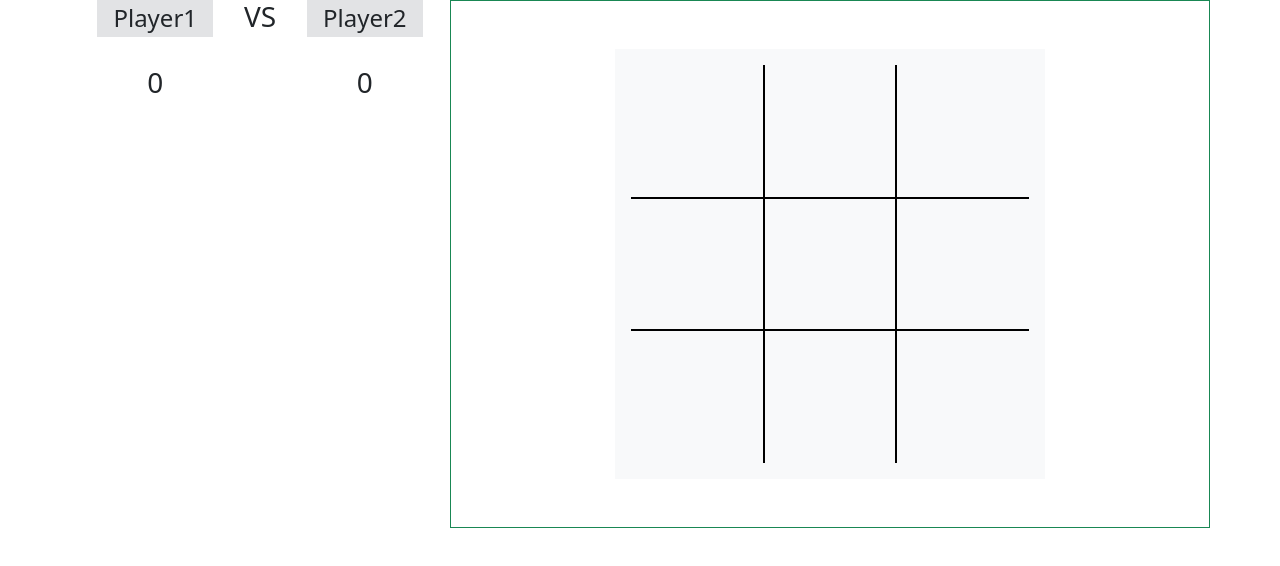
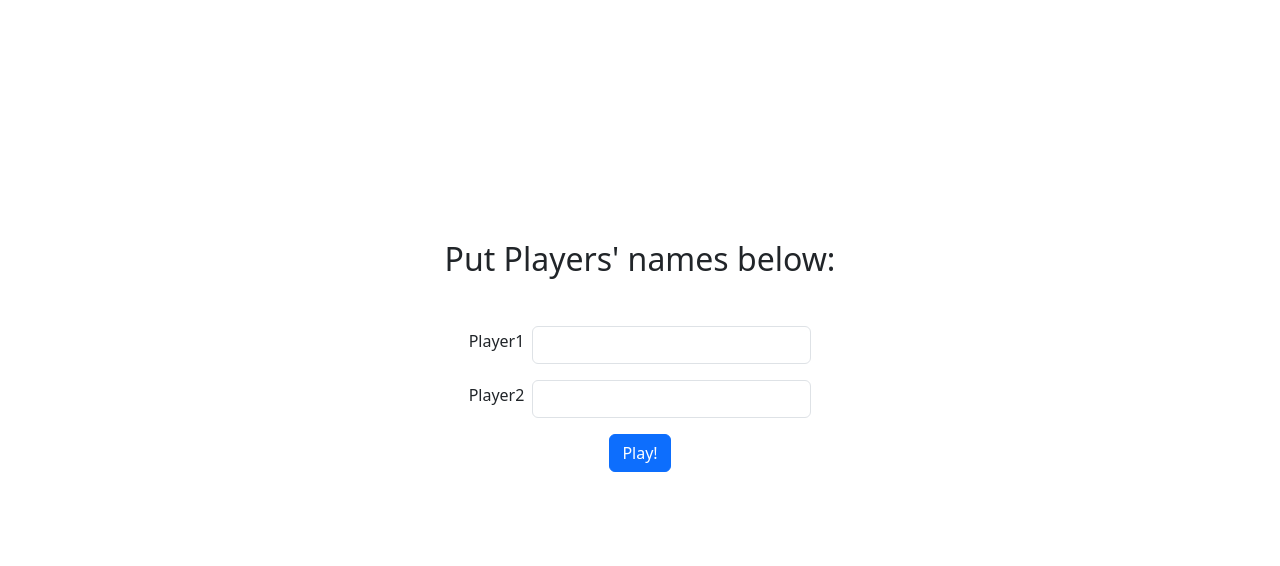
Before and after one commit to Gianlu201/TicTacToe, a React (Vite) app: page / in a window 1280 px wide. Shown: the top 566 px of the page. Built offline with nearby package versions, Linux system fonts and the light colour scheme.

Commit message:
GameField converted with FieldCell components and input names taken

```diff
--- a/public/assets/css/app.css
+++ b/public/assets/css/app.css
@@ -3,3 +3,8 @@
   padding: 0;
   box-sizing: border-box;
 }
+
+.namesModule {
+  height: 100vh;
+  padding-top: 30vh;
+}
--- a/src/App.jsx
+++ b/src/App.jsx
@@ -1,16 +1,54 @@
-import { Container, Row, Col } from 'react-bootstrap';
+import { Container, Row, Col, Form, Button } from 'react-bootstrap';
 import PlayersScore from './components/PlayersScore';
 import GameField from './components/GameField';
 import 'bootstrap/dist/css/bootstrap.min.css';
 import '/public/assets/css/app.css';
+import { useState } from 'react';
 
 function App() {
+  const [namesGiven, setNamesGiven] = useState(false);
+  const [playerOneName, setPlayerOneName] = useState('');
+  const [playerTwoName, setPlayerTwoName] = useState('');
+
   return (
     <>
       <Container>
+        {!namesGiven && (
+          <div className='namesModule text-center'>
+            <h2 className='mb-5'>Put Players&apos; names below:</h2>
+            <Form onSubmit={() => setNamesGiven(true)}>
+              <div className='d-flex justify-content-center align-items-center mb-3'>
+                <Form.Label className='me-2'>Player1</Form.Label>
+                <Form.Control
+                  className='w-25'
+                  value={playerOneName}
+                  onChange={(e) => {
+                    setPlayerOneName(e.target.value);
+                  }}
+                ></Form.Control>
+              </div>
+              <div className='d-flex justify-content-center mb-3 align-items-center'>
+                <Form.Label className='me-2'>Player2</Form.Label>
+                <Form.Control
+                  className='w-25'
+                  value={playerTwoName}
+                  onChange={(e) => {
+                    setPlayerTwoName(e.target.value);
+                  }}
+                ></Form.Control>
+              </div>
+              <Button type='submit'>Play!</Button>
+            </Form>
+          </div>
+        )}
+
+        {namesGiven && (
           <Row>
             <Col lg={4}>
-            <PlayersScore />
+              <PlayersScore
+                playerOneName={playerOneName}
+                playerTwoName={playerTwoName}
+              />
             </Col>
             <Col
               lg={8}
@@ -19,6 +57,7 @@ function App() {
               <GameField />
             </Col>
           </Row>
+        )}
       </Container>
     </>
   );
--- a/src/components/FieldCell.jsx
+++ b/src/components/FieldCell.jsx
@@ -4,19 +4,14 @@ class FieldCell extends Component {
   render() {
     return (
       <div
-        className='fieldCell border-bottom border-end border-1 border-black'
+        className={`fieldCell border-1 border-black ${this.props.classes}`}
         onClick={() => {
           if (this.props.myCell === '' && !this.props.trisDone) {
-            // this.setState({
-            //   row1: {
-            //     ...this.state.row1,
-            //     cel1: this.state.currentSymbol ? 'X' : 'O',
-            //   },
-            //   currentSymbol: !this.state.currentSymbol,
-            // });
             this.props.updateCellValue(this.props.row, this.props.cel);
+            setTimeout(() => {
+              this.props.checkTris();
+            }, 100);
           }
-          this.props.checkTris();
         }}
       >
         {this.props.myCell}
--- a/src/components/GameField.jsx
+++ b/src/components/GameField.jsx
@@ -1,54 +1,51 @@
-import { Component } from 'react';
+import { useState } from 'react';
 import '/public/assets/css/gameField.css';
 import FieldCell from './FieldCell';
 
-class GameField extends Component {
-  state = {
-    currentSymbol: true,
-    row1: { cel1: '', cel2: '', cel3: '' },
-    row2: { cel1: '', cel2: '', cel3: '' },
-    row3: { cel1: '', cel2: '', cel3: '' },
-    trisDone: false,
+const emptyRow = {
+  cel1: '',
+  cel2: '',
+  cel3: '',
 };
 
-  rows = ['row1', 'row2', 'row3'];
-  cels = ['cel1', 'cel2', 'cel3'];
+const GameField = () => {
+  // state = {
+  //   currentSymbol: true,
+  //   row1: { cel1: '', cel2: '', cel3: '' },
+  //   row2: { cel1: '', cel2: '', cel3: '' },
+  //   row3: { cel1: '', cel2: '', cel3: '' },
+  //   trisDone: false,
+  // };
 
-  getRowsArray = () => {
+  const [currentSymbol, setCurrentSymbol] = useState(true);
+  const [trisDone, setTrisDone] = useState(false);
+  const [row1, setRow1] = useState({ ...emptyRow });
+  const [row2, setRow2] = useState({ ...emptyRow });
+  const [row3, setRow3] = useState({ ...emptyRow });
+
+  const getRowsArray = () => {
     const myObj = {
-      row1: [
-        `${this.state.row1.cel1}`,
-        `${this.state.row1.cel2}`,
-        `${this.state.row1.cel3}`,
-      ],
-      row2: [
-        `${this.state.row2.cel1}`,
-        `${this.state.row2.cel2}`,
-        `${this.state.row2.cel3}`,
-      ],
-      row3: [
-        `${this.state.row3.cel1}`,
-        `${this.state.row3.cel2}`,
-        `${this.state.row3.cel3}`,
-      ],
+      row1: [`${row1.cel1}`, `${row1.cel2}`, `${row1.cel3}`],
+      row2: [`${row2.cel1}`, `${row2.cel2}`, `${row2.cel3}`],
+      row3: [`${row3.cel1}`, `${row3.cel2}`, `${row3.cel3}`],
     };
     return myObj;
   };
 
-  checkTris = () => {
+  const checkTris = () => {
     let myGrid;
     setTimeout(() => {
-      myGrid = this.getRowsArray();
+      myGrid = getRowsArray();
 
       // controllo tris sulle righe
       for (const [, value] of Object.entries(myGrid)) {
         if (value.every((element) => element === 'X')) {
           console.log('TRIS');
-          this.setState({ trisDone: true });
+          setTrisDone(true);
         }
         if (value.every((element) => element === 'O')) {
           console.log('TRIS');
-          this.setState({ trisDone: true });
+          setTrisDone(true);
         }
       }
 
@@ -60,7 +57,7 @@ class GameField extends Component {
           myGrid.row3[i] == 'X'
         ) {
           console.log('TRIS');
-          this.setState({ trisDone: true });
+          setTrisDone(true);
         }
         if (
           myGrid.row1[i] == 'O' &&
@@ -68,7 +65,7 @@ class GameField extends Component {
           myGrid.row3[i] == 'O'
         ) {
           console.log('TRIS');
-          this.setState({ trisDone: true });
+          setTrisDone(true);
         }
       }
 
@@ -79,7 +76,7 @@ class GameField extends Component {
         myGrid.row3[2] == 'X'
       ) {
         console.log('TRIS');
-        this.setState({ trisDone: true });
+        setTrisDone(true);
       }
       if (
         myGrid.row1[2] == 'X' &&
@@ -87,7 +84,7 @@ class GameField extends Component {
         myGrid.row3[0] == 'X'
       ) {
         console.log('TRIS');
-        this.setState({ trisDone: true });
+        setTrisDone(true);
       }
       if (
         myGrid.row1[0] == 'O' &&
@@ -95,7 +92,7 @@ class GameField extends Component {
         myGrid.row3[2] == 'O'
       ) {
         console.log('TRIS');
-        this.setState({ trisDone: true });
+        setTrisDone(true);
       }
       if (
         myGrid.row1[2] == 'O' &&
@@ -103,199 +100,172 @@ class GameField extends Component {
         myGrid.row3[0] == 'O'
       ) {
         console.log('TRIS');
-        this.setState({ trisDone: true });
+        setTrisDone(true);
       }
     }, 100);
   };
 
-  updateCellValue = (rowNum, celNum) => {
-    this.setState({
-      row1: {
-        ...this.state.row1,
-        cel1: this.state.currentSymbol ? 'X' : 'O',
-      },
-      currentSymbol: !this.state.currentSymbol,
+  const updateCellValue = (rowNum, celNum) => {
+    switch (rowNum) {
+      case 1:
+        if (celNum === 1) {
+          setRow1({
+            ...row1,
+            cel1: currentSymbol ? 'X' : 'O',
           });
+        } else if (celNum === 2) {
+          setRow1({
+            ...row1,
+            cel2: currentSymbol ? 'X' : 'O',
+          });
+        } else if (celNum === 3) {
+          setRow1({
+            ...row1,
+            cel3: currentSymbol ? 'X' : 'O',
+          });
+        }
+        break;
+      case 2:
+        if (celNum === 1) {
+          setRow2({
+            ...row2,
+            cel1: currentSymbol ? 'X' : 'O',
+          });
+        } else if (celNum === 2) {
+          setRow2({
+            ...row2,
+            cel2: currentSymbol ? 'X' : 'O',
+          });
+        } else if (celNum === 3) {
+          setRow2({
+            ...row2,
+            cel3: currentSymbol ? 'X' : 'O',
+          });
+        }
+        break;
+      case 3:
+        if (celNum === 1) {
+          setRow3({
+            ...row3,
+            cel1: currentSymbol ? 'X' : 'O',
+          });
+        } else if (celNum === 2) {
+          setRow3({
+            ...row3,
+            cel2: currentSymbol ? 'X' : 'O',
+          });
+        } else if (celNum === 3) {
+          setRow3({
+            ...row3,
+            cel3: currentSymbol ? 'X' : 'O',
+          });
+        }
+        break;
+    }
+    setCurrentSymbol(!currentSymbol);
   };
 
-  render() {
   return (
     <>
-        <div
-          className='w-50 p-3 bg-body-tertiary'
-          style={{ minWidth: '430px' }}
-        >
+      <div className='w-50 p-3 bg-body-tertiary' style={{ minWidth: '430px' }}>
         <div className='d-flex'>
-            {/* <div
-              className='fieldCell border-bottom border-end border-1 border-black'
-              onClick={() => {
-                if (this.state.row1.cel1 === '' && !this.state.trisDone) {
-                  this.setState({
-                    row1: {
-                      ...this.state.row1,
-                      cel1: this.state.currentSymbol ? 'X' : 'O',
-                    },
-                    currentSymbol: !this.state.currentSymbol,
-                  });
-                }
-                this.checkTris();
-              }}
-            >
-              {this.state.row1.cel1}
-            </div> */}
           <FieldCell
-              myCell={this.state.row1.cel1}
-              trisDone={this.state.trisDone}
-              updateCellValue={this.updateCellValue}
+            myCell={row1.cel1}
+            trisDone={trisDone}
+            updateCellValue={updateCellValue}
             row={1}
             cel={1}
-              checkTris={this.checkTris}
+            checkTris={checkTris}
+            classes='border-bottom border-end'
           />
-            <div
-              className='fieldCell border-start border-bottom border-end border-1 border-black'
-              onClick={() => {
-                if (this.state.row1.cel2 === '' && !this.state.trisDone) {
-                  this.setState({
-                    row1: {
-                      ...this.state.row1,
-                      cel2: this.state.currentSymbol ? 'X' : 'O',
-                    },
-                    currentSymbol: !this.state.currentSymbol,
-                  });
-                }
-                this.checkTris();
-              }}
-            >
-              {this.state.row1.cel2}
+
+          <FieldCell
+            myCell={row1.cel2}
+            trisDone={trisDone}
+            updateCellValue={updateCellValue}
+            row={1}
+            cel={2}
+            checkTris={checkTris}
+            classes='border-start border-bottom border-end'
+          />
+
+          <FieldCell
+            myCell={row1.cel3}
+            trisDone={trisDone}
+            updateCellValue={updateCellValue}
+            row={1}
+            cel={3}
+            checkTris={checkTris}
+            classes='border-bottom border-start'
+          />
         </div>
-            <div
-              className='fieldCell border-start border-bottom border-1 border-black'
-              onClick={() => {
-                if (this.state.row1.cel3 === '' && !this.state.trisDone) {
-                  this.setState({
-                    row1: {
-                      ...this.state.row1,
-                      cel3: this.state.currentSymbol ? 'X' : 'O',
-                    },
-                    currentSymbol: !this.state.currentSymbol,
-                  });
-                }
-                this.checkTris();
-              }}
-            >
-              {this.state.row1.cel3}
+
+        <div className='d-flex'>
+          <FieldCell
+            myCell={row2.cel1}
+            trisDone={trisDone}
+            updateCellValue={updateCellValue}
+            row={2}
+            cel={1}
+            checkTris={checkTris}
+            classes='border-top border-bottom border-end'
+          />
+
+          <FieldCell
+            myCell={row2.cel2}
+            trisDone={trisDone}
+            updateCellValue={updateCellValue}
+            row={2}
+            cel={2}
+            checkTris={checkTris}
+            classes='border'
+          />
+
+          <FieldCell
+            myCell={row2.cel3}
+            trisDone={trisDone}
+            updateCellValue={updateCellValue}
+            row={2}
+            cel={3}
+            checkTris={checkTris}
+            classes='border-top border-bottom border-start'
+          />
         </div>
-          </div>
+
         <div className='d-flex'>
-            <div
-              className='fieldCell border-top border-end border-bottom border-1 border-black'
-              onClick={() => {
-                if (this.state.row2.cel1 === '' && !this.state.trisDone) {
-                  this.setState({
-                    row2: {
-                      ...this.state.row2,
-                      cel1: this.state.currentSymbol ? 'X' : 'O',
-                    },
-                    currentSymbol: !this.state.currentSymbol,
-                  });
-                  this.checkTris();
-                }
-              }}
-            >
-              {this.state.row2.cel1}
-            </div>
-            <div
-              className='fieldCell border border-1 border-black'
-              onClick={() => {
-                if (this.state.row2.cel2 === '' && !this.state.trisDone) {
-                  this.setState({
-                    row2: {
-                      ...this.state.row2,
-                      cel2: this.state.currentSymbol ? 'X' : 'O',
-                    },
-                    currentSymbol: !this.state.currentSymbol,
-                  });
-                  this.checkTris();
-                }
-              }}
-            >
-              {this.state.row2.cel2}
-            </div>
-            <div
-              className='fieldCell border-top border-bottom border-start border-1 border-black'
-              onClick={() => {
-                if (this.state.row2.cel3 === '' && !this.state.trisDone) {
-                  this.setState({
-                    row2: {
-                      ...this.state.row2,
-                      cel3: this.state.currentSymbol ? 'X' : 'O',
-                    },
-                    currentSymbol: !this.state.currentSymbol,
-                  });
-                  this.checkTris();
-                }
-              }}
-            >
-              {this.state.row2.cel3}
-            </div>
-          </div>
-          <div className='d-flex'>
-            <div
-              className='fieldCell border-top border-end border-1 border-black'
-              onClick={() => {
-                if (this.state.row3.cel1 === '' && !this.state.trisDone) {
-                  this.setState({
-                    row3: {
-                      ...this.state.row3,
-                      cel1: this.state.currentSymbol ? 'X' : 'O',
-                    },
-                    currentSymbol: !this.state.currentSymbol,
-                  });
-                  this.checkTris();
-                }
-              }}
-            >
-              {this.state.row3.cel1}
-            </div>
-            <div
-              className='fieldCell border-start border-end border-top border-1 border-black'
-              onClick={() => {
-                if (this.state.row3.cel2 === '' && !this.state.trisDone) {
-                  this.setState({
-                    row3: {
-                      ...this.state.row3,
-                      cel2: this.state.currentSymbol ? 'X' : 'O',
-                    },
-                    currentSymbol: !this.state.currentSymbol,
-                  });
-                  this.checkTris();
-                }
-              }}
-            >
-              {this.state.row3.cel2}
-            </div>
-            <div
-              className='fieldCell border-start border-top border-1 border-black'
-              onClick={() => {
-                if (this.state.row3.cel3 === '' && !this.state.trisDone) {
-                  this.setState({
-                    row3: {
-                      ...this.state.row3,
-                      cel3: this.state.currentSymbol ? 'X' : 'O',
-                    },
-                    currentSymbol: !this.state.currentSymbol,
-                  });
-                  this.checkTris();
-                }
-              }}
-            >
-              {this.state.row3.cel3}
-            </div>
+          <FieldCell
+            myCell={row3.cel1}
+            trisDone={trisDone}
+            updateCellValue={updateCellValue}
+            row={3}
+            cel={1}
+            checkTris={checkTris}
+            classes='border-top border-end'
+          />
+
+          <FieldCell
+            myCell={row3.cel2}
+            trisDone={trisDone}
+            updateCellValue={updateCellValue}
+            row={3}
+            cel={2}
+            checkTris={checkTris}
+            classes='border-start border-top border-end'
+          />
+
+          <FieldCell
+            myCell={row3.cel3}
+            trisDone={trisDone}
+            updateCellValue={updateCellValue}
+            row={3}
+            cel={3}
+            checkTris={checkTris}
+            classes='border-start border-top'
+          />
         </div>
       </div>
     </>
   );
-  }
-}
+};
 
 export default GameField;
--- a/src/components/PlayersScore.jsx
+++ b/src/components/PlayersScore.jsx
@@ -13,7 +13,7 @@ class PlayersScore extends Component {
         <div className='d-flex justify-content-around'>
           <div className='d-inline-block text-center'>
             <span className='playerName bg-secondary-subtle py-1 px-3 h4'>
-              Player1
+              {this.props.playerOneName}
             </span>
             <span className='d-inline-block mt-3 fs-3'>
               {this.state.player1Score}
@@ -22,7 +22,7 @@ class PlayersScore extends Component {
           <span className='h3'>VS</span>
           <div className='d-inline-block text-center'>
             <span className='playerName bg-secondary-subtle py-1 px-3 h4'>
-              Player2
+              {this.props.playerTwoName}
             </span>
             <span className='d-inline-block mt-3 fs-3'>
               {this.state.player2Score}
```
Lines whose indentation alone changed are shown as unchanged.
